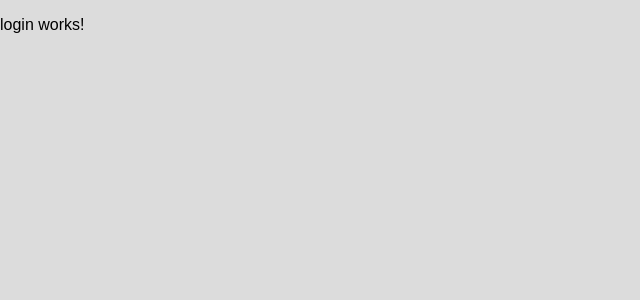
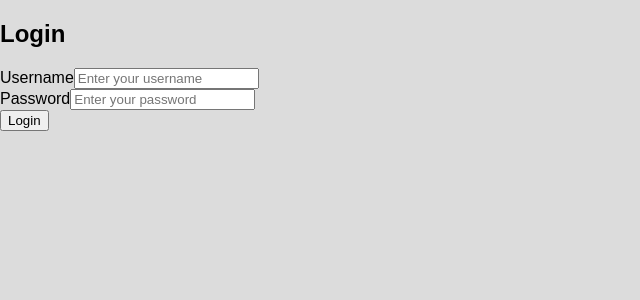
Before and after one commit to GiselleTorres/InventariosFront, an Angular app: page / in a window 1280 px wide. Shown: the top 300 px of the page, without its empty margins (0-640 px from the left). Built offline with nearby package versions, Linux system fonts and the light colour scheme.

Commit message:
Login 2.1

```diff
--- a/src/app/login/login.component.html
+++ b/src/app/login/login.component.html
@@ -1 +1,14 @@
-<p>login works!</p>
+<div class="login-container">
+    <h2>Login</h2>
+    <form>
+      <div class="form-group">
+        <label for="username">Username</label>
+        <input type="text" id="username" name="username" placeholder="Enter your username">
+      </div>
+      <div class="form-group">
+        <label for="password">Password</label>
+        <input type="password" id="password" name="password" placeholder="Enter your password">
+      </div>
+      <button type="submit">Login</button>
+    </form>
+  </div>
```
